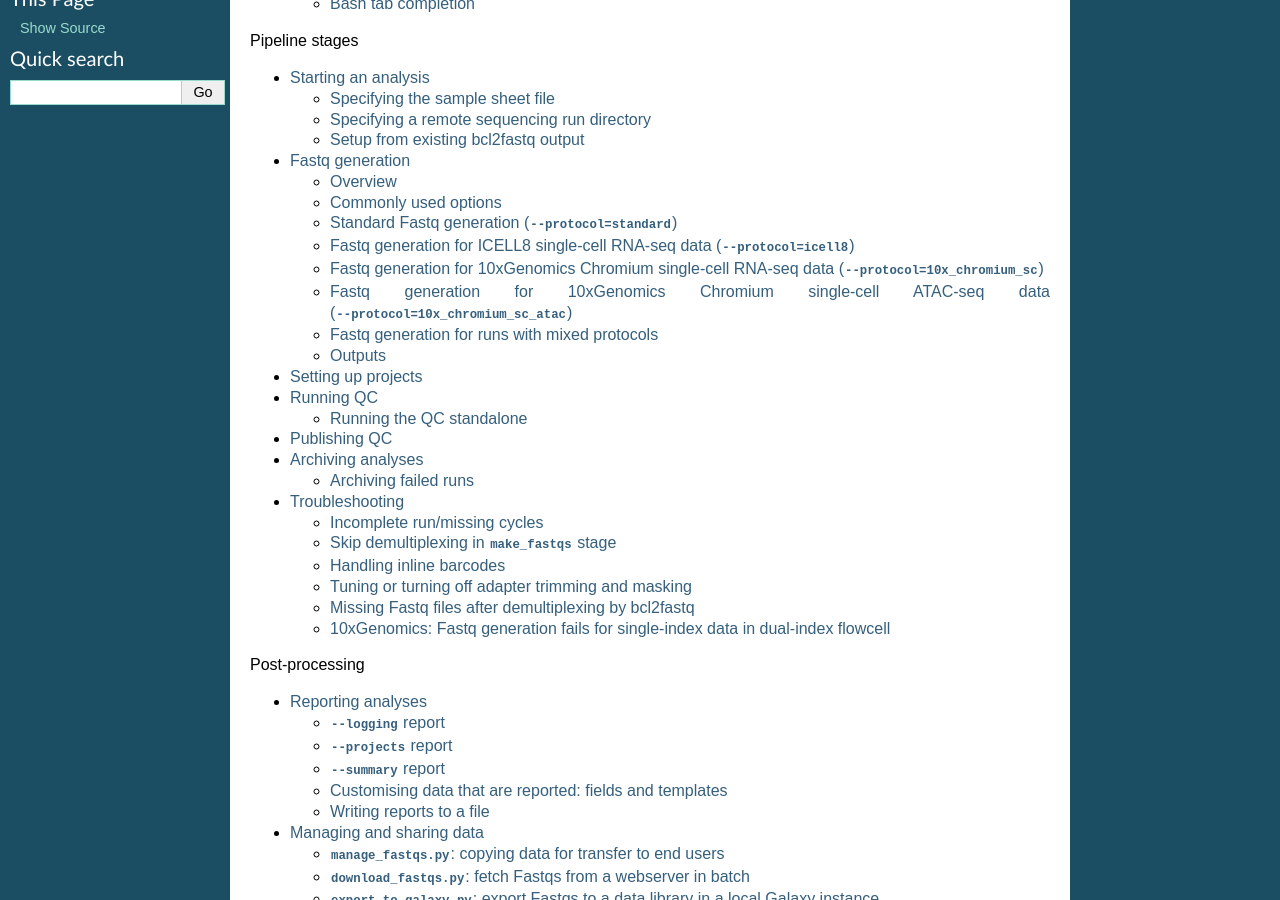
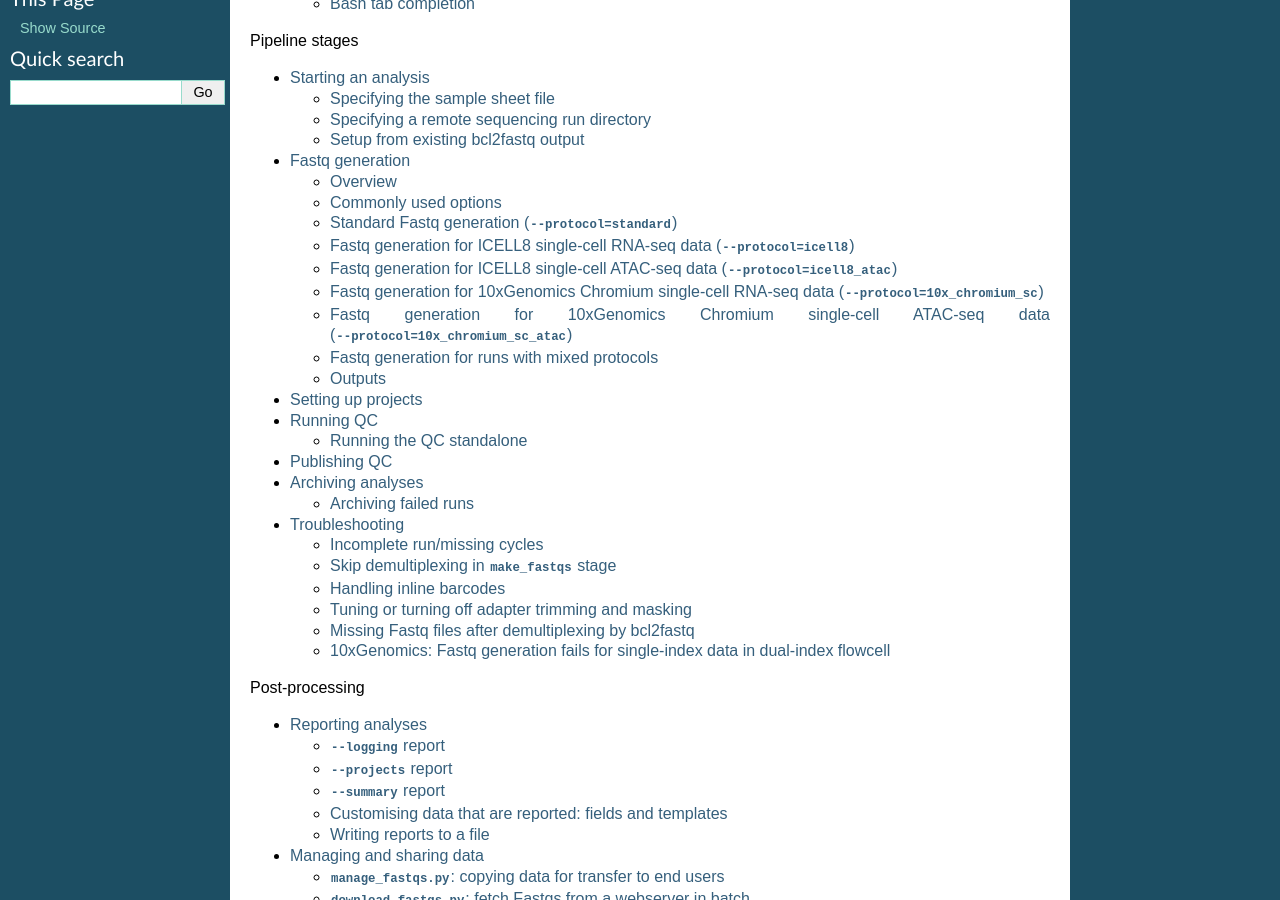
Before and after one commit to fls-bioinformatics-core/auto_process_ngs, a Sphinx documentation site: the page built from docs/source/index.rst, in a window 1280 px wide and 900 px high, scrolled down 762 px. Built offline with Sphinx 7.4.7, drawn with Linux system fonts in a browser that asks for light colours; pages that are not in the unit, such as notebooks, are missing from menus.

Commit message:
Documentation: update docs for ICELL8 protocols of the 'make_fastqs' command.

```diff
--- a/docs/source/using/make_fastqs.rst
+++ b/docs/source/using/make_fastqs.rst
@@ -24,6 +24,7 @@
 ``standard``             Standard Illumina sequencing data
                          (default)
 ``icell8``               ICELL8 single-cell RNA-seq data
+``icell8_atac``          ICELL8 single-cell ATAC-seq data
 ``10x_chromium_sc``      10xGenomics Chromium single-cell
                          RNA-seq data
 ``10x_chromium_sc_atac`` 10xGenomics Chromium single-cell
@@ -50,7 +51,9 @@
 
 * :ref:`make_fastqs-standard-protocol`
 * :ref:`make_fastqs-icell8-protocol`
+* :ref:`make_fastqs-icell8-atac-protocol`
 * :ref:`make_fastqs-10x_chromium_sc-protocol`
+* :ref:`make_fastqs-10x_chromium_sc_atac-protocol`
 * :ref:`make_fastqs-mixed-protocols`
 
 Information on other commonly used options can be found
@@ -132,7 +135,7 @@
 
 Subsequently the read pairs must be processed using the
 ``process_icell8.py`` utility described in the
-:ref:`icell8_qc_and_filtering_protocol` section, to post-process
+:ref:`icell8_scRNA-seq_qc_and_filtering_protocol` section, to post-process
 the Fastqs.
 
 .. note::
@@ -150,6 +153,27 @@
    This is recommended to stop unintentional trimming of UMI sequences
    (which are mostly random) from the R1, should they happen to match
    part of an adapter sequence.
+
+.. _make_fastqs-icell8-atac-protocol:
+
+Fastq generation for ICELL8 single-cell ATAC-seq data (``--protocol=icell8_atac``)
+----------------------------------------------------------------------------------
+
+Initial Fastqs can be generated from ICELL8 single-cell8 ATAC-seq data
+using the ``--protocol=icell8_atac`` option:
+
+::
+
+    auto_process.py make_fastqs --protocol=icell8_atac --well-list=WELL_LIST_FILE...
+
+This runs bcl2fastq to perform initial standard demultiplexing based on
+the samples defined in the sample sheet, followed by a second round of
+demultiplexing into ICELL8 samples based on the contents of the well list
+file which must be supplied via the mandatory ``--well-list`` argument.
+
+.. warning::
+
+   This protocol is still under development.
 
 .. _make_fastqs-10x_chromium_sc-protocol:
 
```
